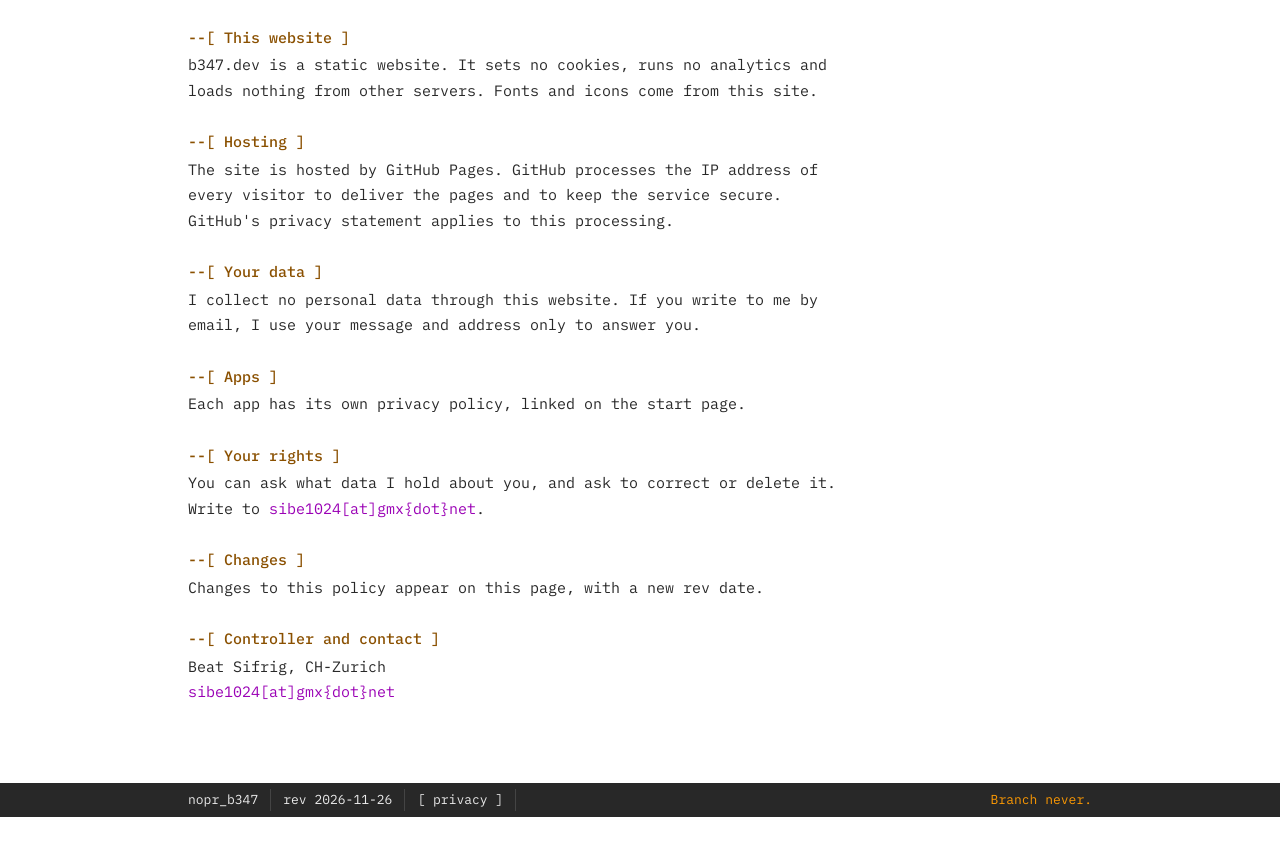
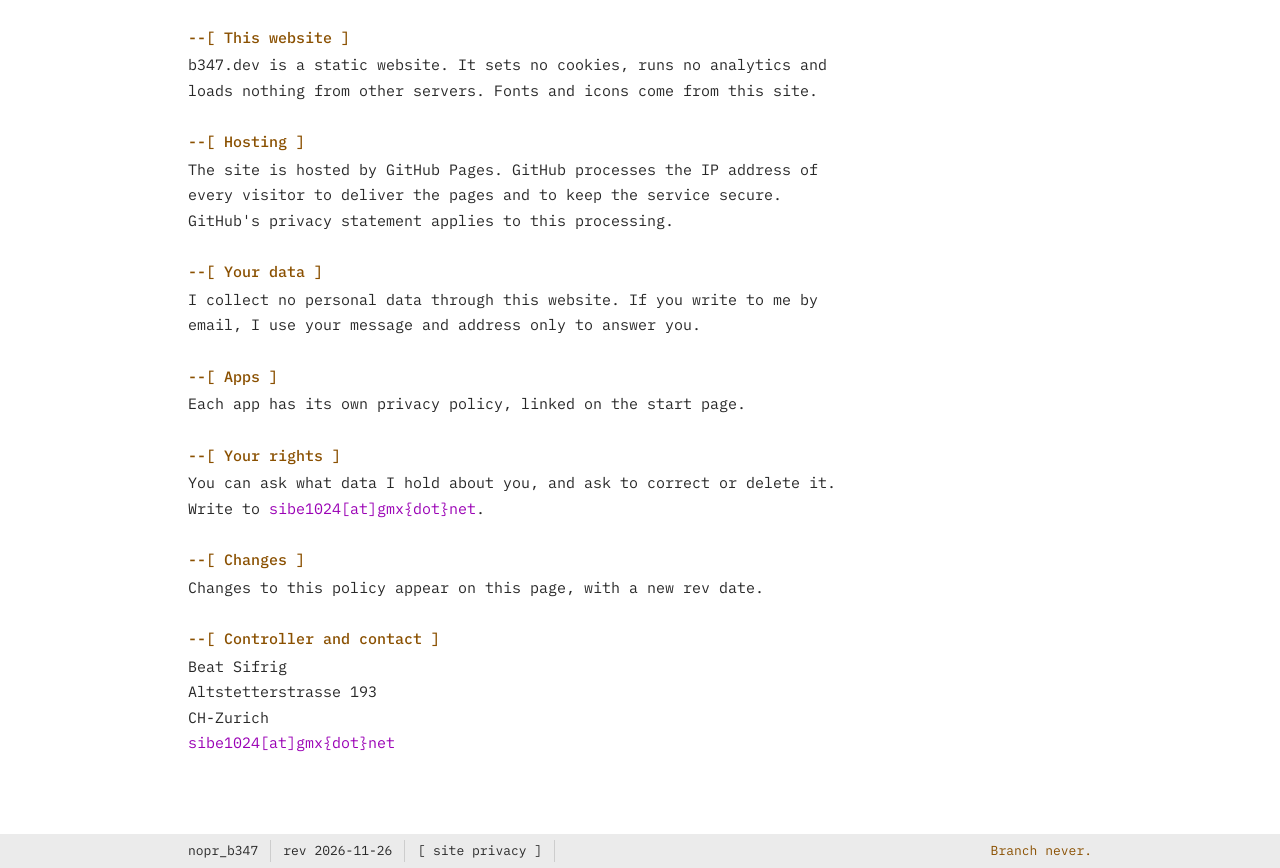
Before and after one commit to Bravosierra0/bravosierra0.github.io, a plain HTML site: page privacy.html in a window 1280 px wide. Shown: the part 174-1042 px from the top of the page. Before the commit the page ends 991 px from the top, so only its background shows below. Drawn offline with Linux system fonts and the light colour scheme.

Commit message:
Footer link reads site privacy, light footer bar on bg_1, postal address in privacy pages

```diff
--- a/privacy.html
+++ b/privacy.html
@@ -55,7 +55,7 @@
     </section>
     <section>
       <h2>--[ Controller and contact ]</h2>
-      <p>Beat Sifrig, CH-Zurich<br><a href="mailto:sibe1024@gmx.net">sibe1024[at]gmx{dot}net</a></p>
+      <p>Beat Sifrig<br>Altstetterstrasse 193<br>CH-Zurich<br><a href="mailto:sibe1024@gmx.net">sibe1024[at]gmx{dot}net</a></p>
     </section>
   </div>
 </main>
@@ -63,7 +63,7 @@
   <div class="bar-in">
     <span>nopr_b347</span>
     <span>rev 2026-11-26</span>
-    <a href="/privacy.html">[ privacy ]</a>
+    <a href="/privacy.html">[ site privacy ]</a>
     <span>Branch never.</span>
   </div>
 </footer>
--- a/site.css
+++ b/site.css
@@ -15,6 +15,7 @@
   --link: #e45cff;
   --bar-bg: #252525;
   --bar-fg: #dedede;
+  --bar-amber: #FC9903;
   --bar-rule: #444444;
 }
 
@@ -27,8 +28,10 @@
     --border: #ebebeb;
     --amber: #8a5000;
     --link: #9a00b5;
-    --bar-bg: #282828;
-    --bar-fg: #ebebeb;
+    --bar-bg: #ebebeb;
+    --bar-fg: #282828;
+    --bar-rule: #cdcdcd;
+    --bar-amber: #8a5000;
   }
 }
 
@@ -107,5 +110,5 @@ h2, h3 { margin: 0 0 2px; font-size: 15px; font-weight: 600; color: var(--amber)
 .bar-in { max-width: 960px; margin: 0 auto; padding: 6px 28px; display: flex; flex-wrap: wrap; gap: 6px 0; }
 .bar-in > * { padding: 0 12px; border-right: 1px solid var(--bar-rule); }
 .bar-in > :first-child { padding-left: 0; }
-.bar-in > :last-child { margin-left: auto; padding-right: 0; border-right: 0; color: #FC9903; }
+.bar-in > :last-child { margin-left: auto; padding-right: 0; border-right: 0; color: var(--bar-amber); }
 .bar a { color: var(--bar-fg); }
```
Also changed, not shown: 404.html (+1 -1 lines), _templates/privacy.html (+2 -2 lines), _templates/support.html (+1 -1 lines), almanora/privacy.html (+2 -2 lines), almanora/support.html (+1 -1 lines), index.html (+1 -1 lines), isseeyou/privacy.html (+2 -2 lines), isseeyou/support.html (+1 -1 lines), oh-shift/privacy.html (+2 -2 lines), oh-shift/support.html (+1 -1 lines), rakrak/privacy.html (+2 -2 lines), rakrak/support.html (+1 -1 lines).
